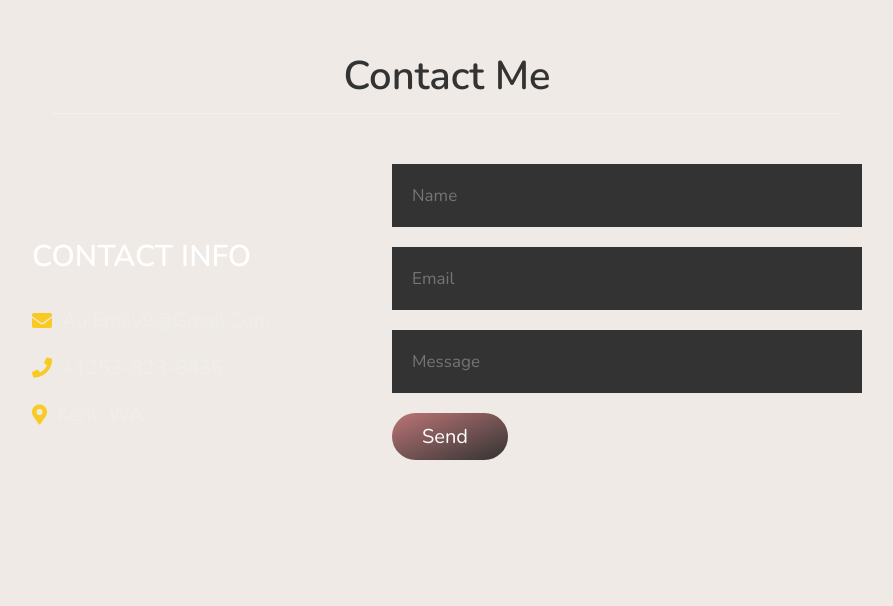
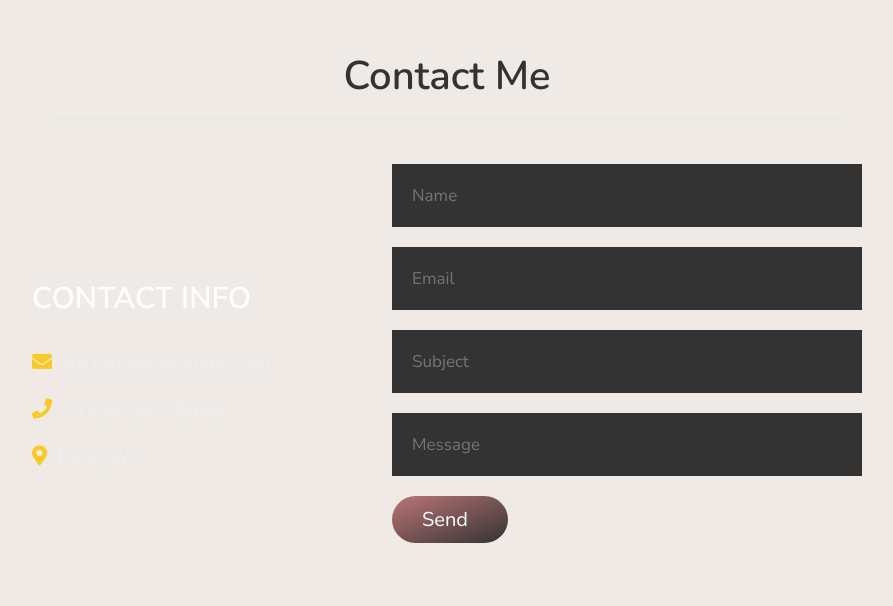
Before and after one commit to emiriau/emiriau.github.io, a plain HTML site: page index.html in a window 1280 px wide. Shown: the part 3171-3777 px from the top of the page, without its empty margins (368-1261 px from the left). Drawn offline with nearby package versions, Linux system fonts and the light colour scheme.

Commit message:
Update index.html

```diff
--- a/index.html
+++ b/index.html
@@ -177,6 +177,7 @@ emailjs.init("user_UogbGFCjamF8T3LkO8pnH");
 <input type="name" name="name" placeholder="Name" required class="box">
 <input type="hidden" name="_subject" value="New Email">
 <input type="email" name="email" placeholder="Email" required class="box">
+<input type="subject" name="subject" placeholder="Subject" required class="box">
 <input type="hidden" name="_next" value="https://emiriau.github.io/pages/thankyou.html">
 <input type="text" name= "message" placeholder="Message" required class="box">
 <button type="submit" required class="btn"> Send <i class="i.fas.fa-paper-plane"></i></button>
```
